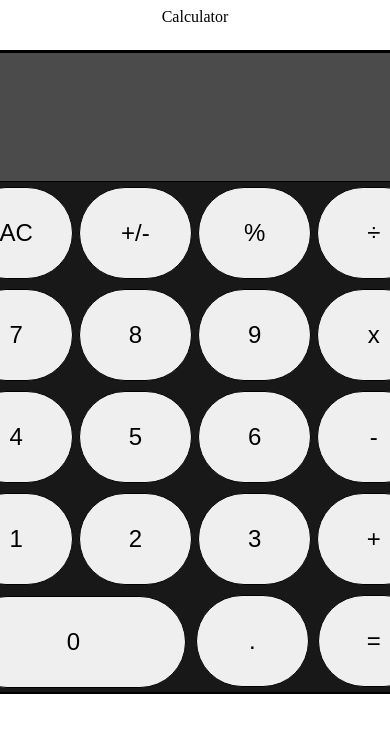
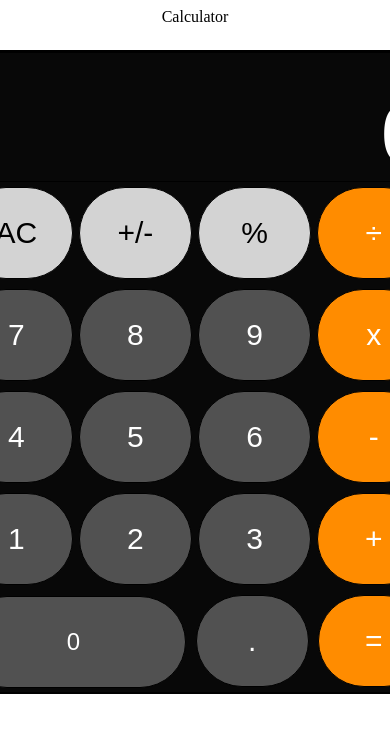
Before and after one commit to henrytaing/trilliondragon, a React app: page / in a window 390 px wide. Shown: the top 732 px of the page. Built offline with nearby package versions, Linux system fonts and the light colour scheme.

Commit message:
Update button colors to match iPhone

```diff
--- a/src/components/Calculator.jsx
+++ b/src/components/Calculator.jsx
@@ -6,25 +6,47 @@ function Calculator () {
     const buttons = ['AC', '+/-', '%', '÷', '7', '8', '9', 'x', '4',
                     '5', '6', '-', '1', '2', '3', '+', '0', '.', '='];
     const updateNum = (symbol) => {
-        setNumber(number + symbol);
+        setNumber(number + symbol)
     }
     const createButton = (contents) => {
-        if(contents === '0') return (
-            <button className="calculator-button-0" onClick={() => updateNum(contents)}>{contents}</button>
-        )
-        return (
-            <button className="calculator-button" onClick={() => updateNum(contents)}>{contents}</button>
-        )
+        const orange =  <button className="calculator-button-orange" onClick={() => updateNum(contents)}>{contents}</button>
+        const lightgray = <button className="calculator-button-lightgray" onClick={() => updateNum(contents)}>{contents}</button>
+        switch(contents) {
+            case '0':
+                return (
+                    <button className="calculator-button-0" onClick={() => updateNum(contents)}>{contents}</button>
+                );
+            case '÷':
+                return orange;
+            case 'x':
+                return orange;
+            case '-':
+                return orange;
+            case '+':
+                return orange;
+            case '=':
+                return orange;
+            case 'AC':
+                return lightgray;
+            case '+/-':
+                return lightgray;
+            case '%':
+                return lightgray;
+            default:
+                return (
+                    <button className="calculator-button" onClick={() => updateNum(contents)}>{contents}</button>
+                )
+        }
     }
     return (
         <>
             <div className="container">
                 <span id="title">Calculator</span>
-                <div class="calculator-container">
-                    <div class="numbers-display">
+                <div className="calculator-container">
+                    <div className="numbers-display">
                         {number}
                     </div>
-                    <div class="buttons-container">
+                    <div className="buttons-container">
                         {buttons.map(button => {
                             return createButton(button);
                         })}
--- a/src/styles.css
+++ b/src/styles.css
@@ -54,19 +54,20 @@ span {
   width: 480px;
   border: 2px solid black;
   margin-top: 24px;
-  background-color: rgb(24, 24, 24);
+  background-color: rgb(8, 8, 8);
 }
 
 .numbers-display {
   display: flex;
   align-items: flex-end;
   justify-content: flex-end;
+  flex-wrap: nowrap;
   border: 1px solid black;
   height: 128px;
-  background-color: rgba(81, 81, 81, 0.9);
   color: white;
   font-size: 81px;
   font-family: Arial, Helvetica, sans-serif;
+  padding-right: 8px;
 }
 
 .buttons-container {
@@ -83,7 +84,31 @@ span {
   border: 1px solid black;
   border-radius: 64px;
   outline: none;
-  font-size: 24px;
+  font-size: 30px;
+  background-color: rgb(81, 81, 81);
+  color: white;
+}
+
+.calculator-button-orange {
+  width: calc(25% - 5px);
+  height: 18%;
+  border: 1px solid black;
+  border-radius: 64px;
+  outline: none;
+  font-size: 30px;
+  background-color: darkorange;
+  color: white;
+}
+
+.calculator-button-lightgray {
+  width: calc(25% - 5px);
+  height: 18%;
+  border: 1px solid black;
+  border-radius: 64px;
+  outline: none;
+  font-size: 30px;
+  background-color: lightgray;
+  color: black;
 }
 
 .calculator-button-0 {
@@ -94,6 +119,8 @@ span {
   outline: none;
   margin: 1px;
   font-size: 24px;
+  background-color: rgb(81, 81, 81);
+  color: white;
 }
 
 .calculator-button:active {
```
